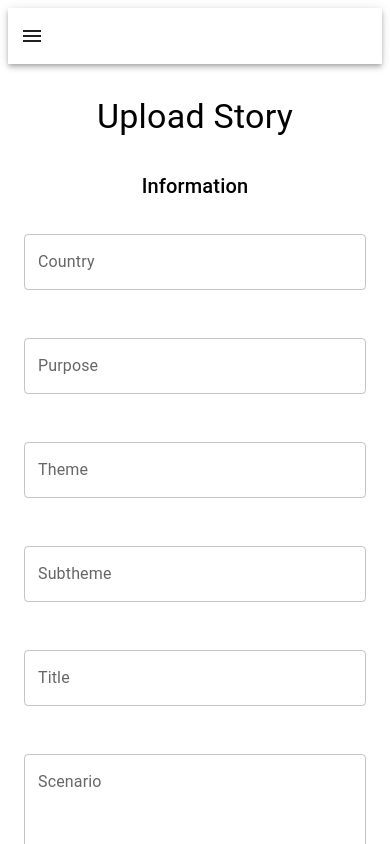
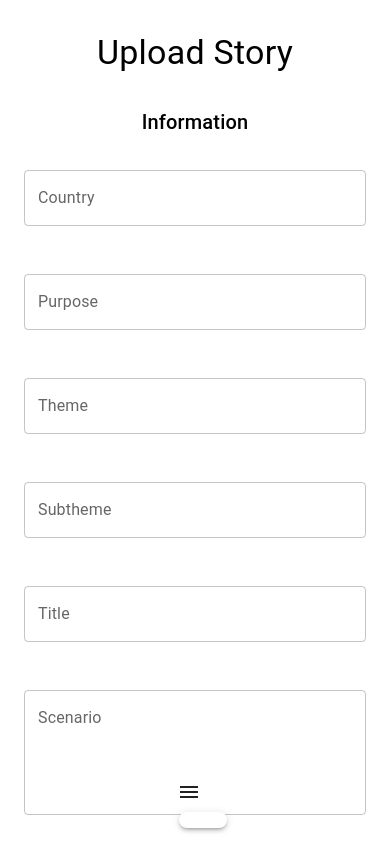
Before and after one commit to Daynecc6/RootGroot, a React (Create React App) app in the folder culture-app/: page /story-upload-form in a window 390 px wide. Shown: the top 844 px of the page. Built offline with nearby package versions, Linux system fonts and the light colour scheme; what i18n-iso-countries would draw is missing.

Commit message:
navbar not working on small screen

```diff
--- a/culture-app/public/index.html
+++ b/culture-app/public/index.html
@@ -25,7 +25,7 @@
     -->
     <!-- Add this line inside the <head> tag -->
 
-    <title>React App</title>
+    <title>Root & Groot</title>
   </head>
   <body>
     <noscript>You need to enable JavaScript to run this app.</noscript>
--- a/culture-app/src/components/Main.js
+++ b/culture-app/src/components/Main.js
@@ -19,6 +19,7 @@ import {
   StoryPage,
   StoryUploadForm,
 } from "../pages/index";
+import { Toolbar } from "@mui/material";
 
 const ProtectedRoute = ({ token, children, fallback }) => {
   const navigate = useNavigate();
@@ -37,8 +38,8 @@ const Main = () => {
 
   return (
     <Router>
-      <NavBar />
       <Routes>
+        <Route path="/" element={<MainContent />} />
         <Route path="/home" element={<MainContent />} />
         <Route path="/login" element={<LoginForm />} />
         <Route path="/register" element={<RegisterForm />} />
@@ -55,7 +56,7 @@ const Main = () => {
         <Route path="/storypage" element={<StoryPage />} />
         <Route path="/story-upload-form" element={<StoryUploadForm />} />
       </Routes>
-      <Footer />
+      <NavBar />
     </Router>
   );
 };
--- a/culture-app/src/components/Navbar.js
+++ b/culture-app/src/components/Navbar.js
@@ -56,7 +56,6 @@ const NavBar = () => {
       alwaysShowIcon: true,
       iconSize: "large",
     },
-    { type: "spacer" },
     ...(!token
       ? [
           { label: "Login", path: "/login" },
@@ -71,8 +70,25 @@ const NavBar = () => {
   ];
 
   return (
-    <AppBar position="static">
-      <Toolbar>
+    <Box
+      sx={{
+        position: "fixed",
+        bottom: 0,
+        top: "auto",
+        width: "100%",
+        margin: "0 auto",
+        bgcolor: "transparent",
+      }}
+    >
+      <AppBar
+        position="static"
+        sx={{
+          bottom: 0,
+          bgcolor: "transparent",
+          boxShadow: "none",
+          mb: 2,
+        }}
+      >
         {isMobile && (
           <IconButton
             edge="start"
@@ -84,6 +100,23 @@ const NavBar = () => {
             <MenuIcon />
           </IconButton>
         )}
+        <Box
+          bgcolor="background.paper"
+          borderRadius="8px"
+          boxShadow={3}
+          px={1}
+          sx={{
+            width: "fit-content",
+            margin: "0 auto",
+          }}
+        >
+          <Toolbar
+            sx={{
+              justifyContent: "center",
+              minHeight: "auto",
+              padding: "8px 16px",
+            }}
+          >
             {navLinks.map((link) => (
               <React.Fragment key={link.label}>
                 {link.type === "spacer" ? (
@@ -115,14 +148,17 @@ const NavBar = () => {
                         )}
                       </IconButton>
                     ) : (
-                  <ListItemText primary={link.label} sx={{ marginRight: 2 }} />
+                      <ListItemText
+                        primary={link.label}
+                        sx={{ marginRight: 2 }}
+                      />
                     )}
                   </Link>
                 )}
               </React.Fragment>
             ))}
           </Toolbar>
-
+        </Box>
         <Drawer anchor="left" open={drawerOpen} onClose={toggleDrawer(false)}>
           <List>
             {navLinks.map(
@@ -148,6 +184,7 @@ const NavBar = () => {
           </List>
         </Drawer>
       </AppBar>
+    </Box>
   );
 };
 
--- a/culture-app/src/pages/UserProfile/UserProfile.js
+++ b/culture-app/src/pages/UserProfile/UserProfile.js
@@ -6,8 +6,6 @@ import CompletedStories from "./CompletedStories";
 const UserProfile = () => {
   const {
     userProfile,
-    editedProfile,
-    setEditedProfile,
     selectedTab,
     handleChange,
     updateProfile,
@@ -50,14 +48,7 @@ const UserProfile = () => {
 
       <TabPanel value={selectedTab} index={0}>
         <Grid container spacing={2}>
-          <InfoBox
-            label="Username"
-            value={editedProfile.username}
-            editable
-            onChange={(e) =>
-              setEditedProfile({ ...editedProfile, username: e.target.value })
-            }
-          />
+          <InfoBox label="Username" value={userProfile.username} />
           <InfoBox label="Email" value={userProfile.email} />
           <InfoBox label="First Name" value={userProfile.first_name} />
           <InfoBox label="Last Name" value={userProfile.last_name} />
@@ -96,9 +87,6 @@ const UserProfile = () => {
       <TabPanel value={selectedTab} index={2}>
         <CompletedStories completedStories={userProfile.completed_stories} />
       </TabPanel>
-      <Button variant="contained" color="primary" onClick={updateProfile}>
-        Update Profile
-      </Button>
     </div>
   );
 };
```
Also changed, not shown: culture-app/public/manifest.json. Lines whose indentation alone changed are shown as unchanged.
